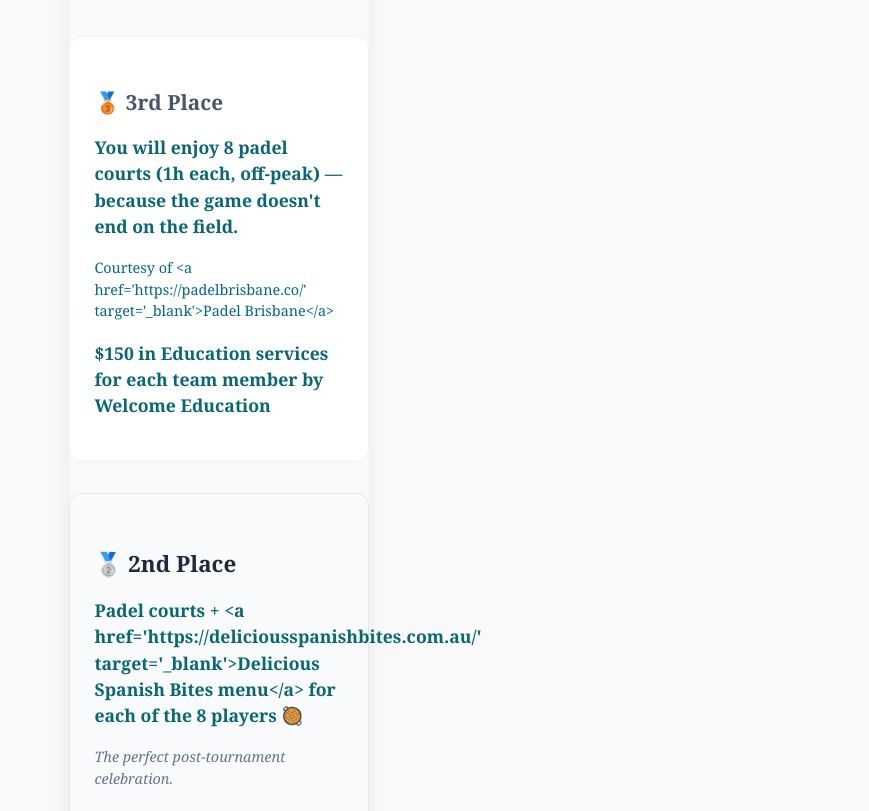
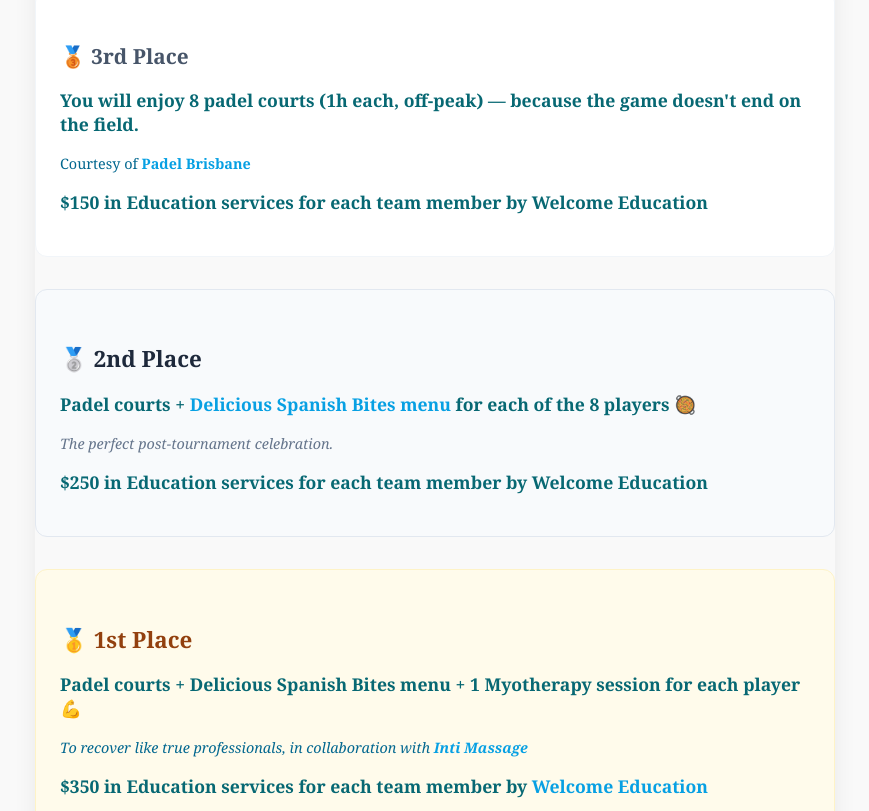
Before and after one commit to irenelalana/personal-website, a Next.js app: page /inti-soccer-tournament-rules in a window 1280 px wide. Shown: the part 3829-4640 px from the top of the page, without its empty margins (205-1074 px from the left). Built offline with nearby package versions, Linux system fonts and the light colour scheme; no server answers.

Commit message:
prizes fix

```diff
--- a/src/app/inti-soccer-tournament-rules/page.tsx
+++ b/src/app/inti-soccer-tournament-rules/page.tsx
@@ -25,9 +25,9 @@ interface Translation {
     };
     discipline: { title: string; p1: string; item1: string; item2: string; item3: string };
     prizes: { thanks: string; title: string; value: string;
-          first: { rank: string; desc: string; welcome: string; footer: string;};
-          second: { rank: string; desc: string; welcome: string; footer: string;};
-          third: { rank: string; desc: string; welcome: string; sponsor: string; };
+          first: { rank: any; desc: any; welcome: any; footer: any;};
+          second: { rank: any; desc: any; welcome: any; footer: any;};
+          third: { rank: any; desc: any; welcome: any; footer: any; };
         };
     }
 }
@@ -99,21 +99,19 @@ const content: Record<'en' | 'es', Translation> = {
           rank: "🥉 3rd Place",
           desc: "You will enjoy 8 padel courts (1h each, off-peak) — because the game doesn't end on the field.",
           welcome: "$150 in Education services for each team member by Welcome Education",
-          sponsor: "Courtesy of <a href='https://padelbrisbane.co/' target='_blank'>Padel Brisbane</a>"
+          footer: <>Courtesy of <a href="https://padelbrisbane.co/" target="_blank" rel="noopener noreferrer" className="text-blue-600 hover:underline">Padel Brisbane</a></>
         },
         second: {
           rank: "🥈 2nd Place",
-          desc: "Padel courts + <a href='https://deliciousspanishbites.com.au/' target='_blank'>Delicious Spanish Bites menu</a> for each of the 8 players 🥘",
-          footer: "The perfect post-tournament celebration.",
-          welcome: "$250 in Education services for each team member by Welcome Education"
-
+          desc: <>Padel courts + <a href="https://deliciousspanishbites.com.au/" target="_blank" rel="noopener noreferrer" className="text-blue-600 hover:underline">Delicious Spanish Bites menu</a> for each of the 8 players 🥘</>,
+          welcome: "$250 in Education services for each team member by Welcome Education",
+          footer: "The perfect post-tournament celebration."
         },
         first: {
           rank: "🥇 1st Place",
           desc: "Padel courts + Delicious Spanish Bites menu + 1 Myotherapy session for each player 💪",
-          footer: "To recover like true professionals, in collaboration with <a href='https://www.intimassage.com.au/' target='_blank'>Inti Massage</a>",
-          welcome: "$350 in Education services for each team member by <a href='https://welcomestudentsgroup.com/' target='_blank'>Welcome Education</a>"
-
+          welcome: <>$350 in Education services for each team member by <a href="https://welcomestudentsgroup.com/" target="_blank" rel="noopener noreferrer" className="text-blue-600 hover:underline">Welcome Education</a></>,
+          footer: <>To recover like true professionals, in collaboration with <a href="https://www.intimassage.com.au/" target="_blank" rel="noopener noreferrer" className="text-blue-600 hover:underline">Inti Massage</a></>
         }
       }
     }
@@ -183,20 +181,20 @@ const content: Record<'en' | 'es', Translation> = {
         third: {
           rank: "🥉 3er puesto",
           desc: "Disfrutaréis de 8 pistas de pádel (1h cada una en horario off-peak) — porque el juego no termina en el campo.",
-          sponsor: "Cortesía de <a href='https://padelbrisbane.co/' target='_blank'>Padel Brisbane</a>",
           welcome: "$150 en servicios de Educación para cada miembro del equipo por Welcome Education",
+          footer: <>Cortesía de <a href="https://padelbrisbane.co/" target="_blank" rel="noopener noreferrer" className="text-blue-600 hover:underline">Padel Brisbane</a></>
         },
         second: {
           rank: "🥈 2º puesto",
-          desc: "Pistas de pádel + menú de <a href='https://deliciousspanishbites.com.au/ target='_blank'>Delicious Spanish Bites menu</a> para cada uno de los 8 jugadores 🥘",
-          footer: "La celebración perfecta después del torneo.",
+          desc: <>Pistas de pádel + menú de <a href="https://deliciousspanishbites.com.au/" target="_blank" rel="noopener noreferrer" className="text-blue-600 hover:underline">Delicious Spanish Bites</a> para cada uno de los 8 jugadores 🥘</>,
           welcome: "$250 en servicios de Educación para cada miembro del equipo por Welcome Education",
+          footer: "La celebración perfecta después del torneo."
         },
         first: {
           rank: "🥇 1er puesto",
           desc: "Pistas de pádel + menú + 1 sesión de Myotherapy para cada jugador 💪",
-          footer: "Para recuperarse como auténticos profesionales, en colaboración con <a href='https://www.intimassage.com.au/' target='_blank'>Inti Massage</a>",
-          welcome: "$350 en servicios de Educación para cada miembro del equipo por <a href='https://welcomestudentsgroup.com/' target='_blank'>Welcome Education</a>"
+          welcome: <>$350 en servicios de Educación para cada miembro del equipo por <a href="https://welcomestudentsgroup.com/" target="_blank" rel="noopener noreferrer" className="text-blue-600 hover:underline">Welcome Education</a></>,
+          footer: <>Para recuperarse como auténticos profesionales, en colaboración con <a href="https://www.intimassage.com.au/" target="_blank" rel="noopener noreferrer" className="text-blue-600 hover:underline">Inti Massage</a></>
         }
       }
     }
@@ -333,7 +331,7 @@ export default function TournamentRulesPage() {
             {t.sections.prizes.thanks}
           </p>
 
-          <div className="card" style={{ textAlign: 'center', boxShadow: '0 10px 25px -5px rgba(0,0,0,0.1)' }}>
+          <div className="card-prizes" style={{ textAlign: 'center', boxShadow: '0 10px 25px -5px rgba(0,0,0,0.1)' }}>
             <h2 style={{ marginBottom: '0.5rem' }}>{t.sections.prizes.title}</h2>
             <h3 style={{ color: '#f39304', marginBottom: '2.5rem', fontWeight: 'bold' }}>{t.sections.prizes.value}</h3>
 
@@ -342,7 +340,7 @@ export default function TournamentRulesPage() {
               <div style={{ padding: '1.5rem', borderRadius: '12px', background: '#ffffff', border: '1px solid #f1f5f9' }}>
                 <h4 style={{ fontSize: '1.3rem', color: '#475569', marginBottom: '0.5rem' }}>{t.sections.prizes.third.rank}</h4>
                 <p style={{ fontWeight: 'bold', fontSize: '1.1rem' }}>{t.sections.prizes.third.desc}</p>
-                <p style={{ fontSize: '0.9rem', color: '#02678F', fontWeight: '500' }}>{t.sections.prizes.third.sponsor}</p>
+                <p style={{ fontSize: '0.9rem', color: '#02678F', fontWeight: '500' }}>{t.sections.prizes.third.footer}</p>
                 <p style={{ fontWeight: 'bold', fontSize: '1.1rem' }}>{t.sections.prizes.third.welcome}</p>
               </div>
               {/* 2º Puesto */}
```
